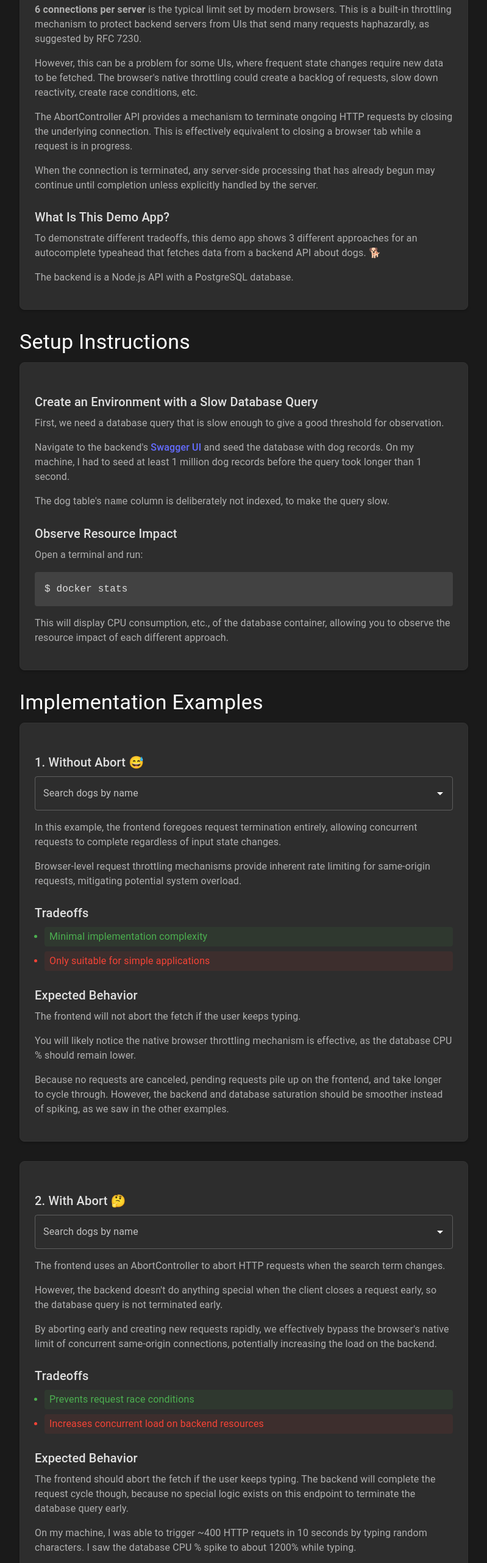
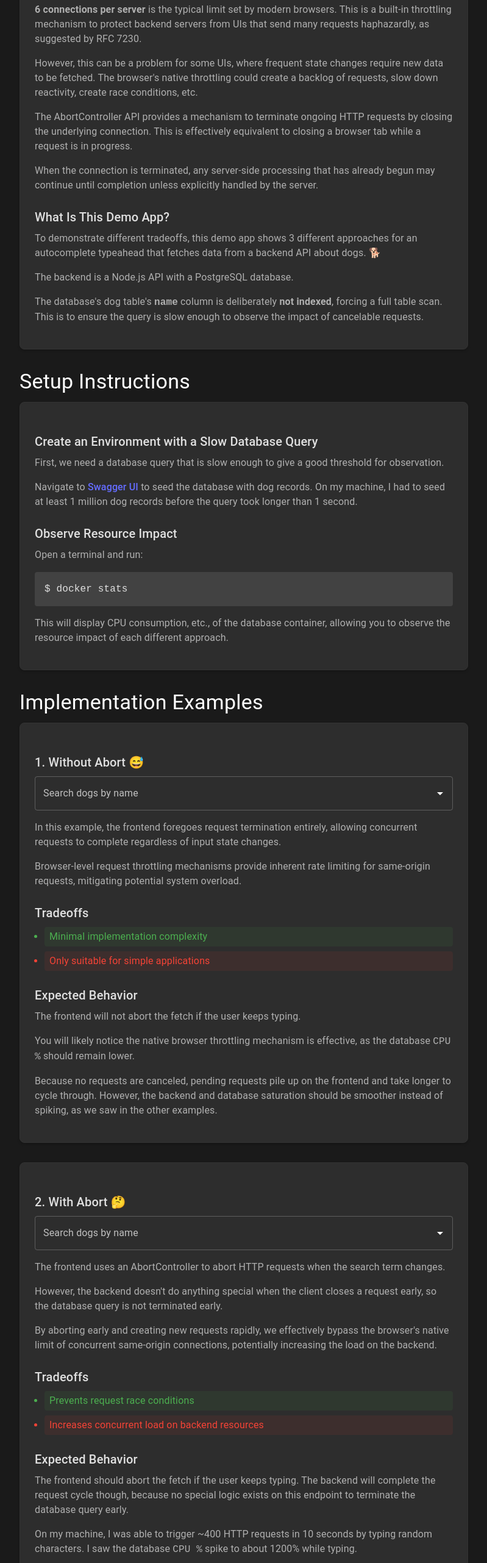
Before and after one commit to d5732/cancelable-request-e2e-demo, a React (Vite) app in the folder frontend/: page / in a window 1280 px wide. Shown: the part 234-2797 px from the top of the page at 61% size, without its empty margins (240-1039 px from the left). Built offline with nearby package versions, Linux system fonts and the light colour scheme.

Commit message:
verbiage

```diff
--- a/frontend/src/App.tsx
+++ b/frontend/src/App.tsx
@@ -64,6 +64,15 @@ function App() {
           <P sx={{ mb: 2 }}>
             The backend is a Node.js API with a PostgreSQL database.
           </P>
+          <P sx={{ mb: 2 }}>
+            The database's dog table's{" "}
+            <b>
+              <code>name</code>
+            </b>{" "}
+            column is deliberately <b>not indexed</b>, forcing a full table
+            scan. This is to ensure the query is slow enough to observe the
+            impact of cancelable requests.
+          </P>
         </div>
 
         <H1>Setup Instructions</H1>
@@ -74,18 +83,15 @@ function App() {
             threshold for observation.
           </P>
           <P sx={{ mb: 2 }}>
-            Navigate to the backend's{" "}
+            Navigate to{" "}
             <a href="http://localhost:3000/swagger#/dogs/AppController_seedDogs">
               Swagger UI
             </a>{" "}
-            and seed the database with dog records. On my machine, I had to seed
+            to seed the database with dog records. On my machine, I had to seed
             at least 1 million dog records before the query took longer than 1
             second.
           </P>
-          <P sx={{ mb: 2 }}>
-            The dog table's <code>name</code> column is deliberately not
-            indexed, to make the query slow.
-          </P>
+
           <H2>Observe Resource Impact</H2>
           <P sx={{ mb: 2 }}>Open a terminal and run:</P>
           <Typography
@@ -145,11 +151,11 @@ function App() {
             </P>
             <P sx={{ mb: 2 }}>
               You will likely notice the native browser throttling mechanism is
-              effective, as the database CPU % should remain lower.
+              effective, as the database <code>CPU %</code> should remain lower.
             </P>
             <P sx={{ mb: 2 }}>
               Because no requests are canceled, pending requests pile up on the
-              frontend, and take longer to cycle through. However, the backend
+              frontend and take longer to cycle through. However, the backend
               and database saturation should be smoother instead of spiking, as
               we saw in the other examples.
             </P>
@@ -197,15 +203,13 @@ function App() {
               early.
             </P>
             <P sx={{ mb: 2 }}>
-              On my machine, I was able to trigger ~400 HTTP requets in 10
-              seconds by typing random characters. I saw the database CPU %
-              spike to about 1200% while typing.
+              On my machine, I was able to trigger ~400 HTTP requests in 10
+              seconds by typing random characters. I saw the database{" "}
+              <code>CPU %</code> spike to about 1200% while typing.
             </P>
             <P sx={{ mb: 2 }}>
-              After stopping typing, database CPU % returned to ~0% in around 20
-              seconds. This is because TypeOrm's limit of concurrent database
-              connections causes requests to pile up, placing high demand on
-              database CPU % for a long time.
+              After stopping typing, database <code>CPU %</code> returned to ~0%
+              in just a few seconds.
             </P>
           </Box>
         </div>
@@ -230,8 +234,8 @@ function App() {
               database query.
             </P>
             <P sx={{ mb: 2 }}>
-              This frees database resources faster, if the frontend aborts the
-              aborts the fetch.
+              This frees database resources faster when the frontend aborts the
+              fetch.
             </P>
             <H2>Tradeoffs</H2>
             <Ul>
@@ -245,19 +249,19 @@ function App() {
             <H2>Expected Behavior</H2>
             <P sx={{ mb: 2 }}>
               The frontend should abort the fetch if the user keeps typing.
-              However, because the backend implementation terminates the backend
-              query when the connection is closed, database resources should be
-              freed much faster, even when the user types quickly, emitting
-              numerous requests.
+              However, because the backend implementation terminates the
+              database query when the connection is closed, database resources
+              should be freed much faster, even when the user types quickly,
+              emitting numerous requests.
             </P>
             <P sx={{ mb: 2 }}>
-              On my machine, I was able to trigger ~400 HTTP requets in 10
-              seconds by typing random characters. I saw the database CPU %
-              spike to about 1200% while typing.
+              On my machine, I was able to trigger ~400 HTTP requests in 10
+              seconds by typing random characters. I saw the database{" "}
+              <code>CPU %</code> spike to about 1200% while typing.
             </P>
             <P sx={{ mb: 2 }}>
-              After stopping typing, database CPU % returned to ~0% in just a
-              few seconds.
+              After stopping typing, database <code>CPU %</code> returned to ~0%
+              in just a few seconds.
             </P>
           </Box>
         </div>
```
